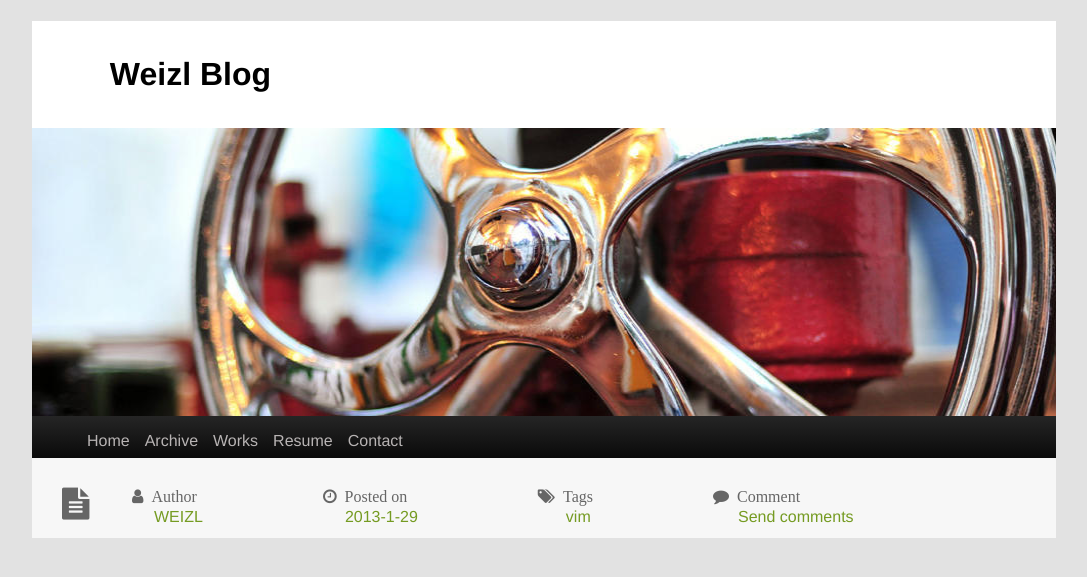
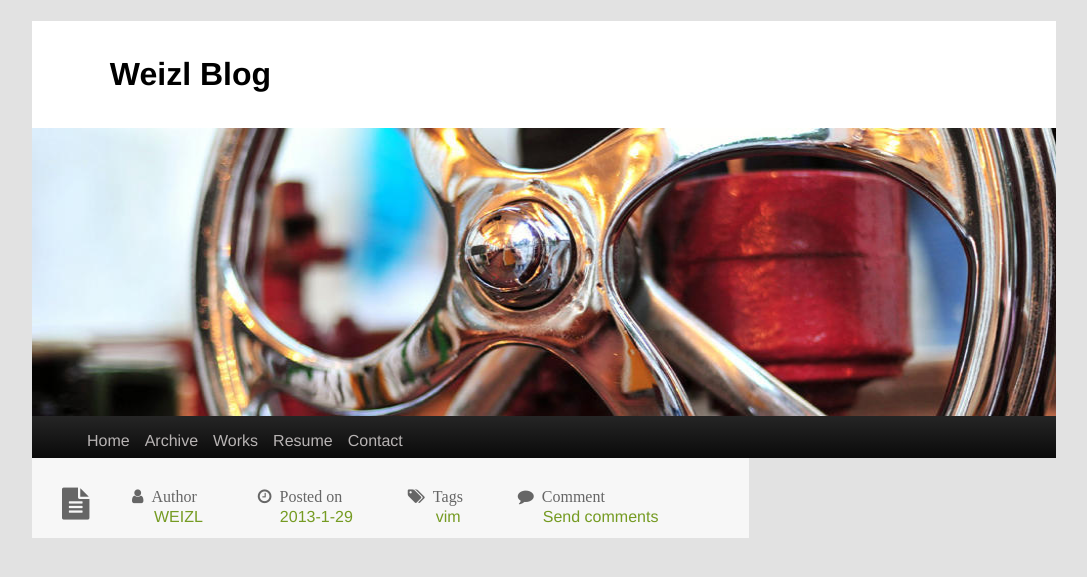
Before and after one commit to EthanZeng1992/backup-ethanzeng1992.github.com, a Jekyll site: the page built from index.html, in a window 1280 px wide. Shown: the top 577 px of the page, without its empty margins (96-1183 px from the left). Built offline with Jekyll 4.4.1, drawn with Linux system fonts in a browser that asks for light colours; nearby versions of some CDN libraries; Markdown is read by kramdown in place of the engine named in the settings.

Commit message:
add style to support phone

```diff
--- a/css/default.css
+++ b/css/default.css
@@ -5,7 +5,7 @@ body {
 }
 
 #container {
-  background-color: #fff;
+  background-color: #e2e2e2;
   width: 80%;
   margin: 0 auto;
 }
@@ -37,6 +37,8 @@ a {
 
 #nav {
   background: linear-gradient(rgb(37, 37, 37), rgb(10, 10, 10)) repeat scroll 0% 0% transparent;
+  background: -webkit-linear-gradient(rgb(37, 37, 37), rgb(10, 10, 10)) repeat scroll 0% 0% transparent;
+  background: -ms-linear-gradient(rgb(37, 37, 37), rgb(10, 10, 10)) repeat scroll 0% 0% transparent;
   float: left;
   width: 100%;
 }
@@ -64,6 +66,7 @@ ul {
 
 #blog-container {
   padding-top: 42px;
+  width: 70%;
 }
 
 #blog-list {
@@ -125,15 +128,15 @@ ul {
 
 .blog-item-clock {
   float: left;
-  padding-left: 120px;
+  padding-left: 8%;
 }
 
 .blog-item-tags{
   float: left;
-  padding-left: 120px;
+  padding-left: 8%;
 }
 
 .blog-item-comment{
   float: left;
-  padding-left: 120px;
+  padding-left: 8%;
 }
```
